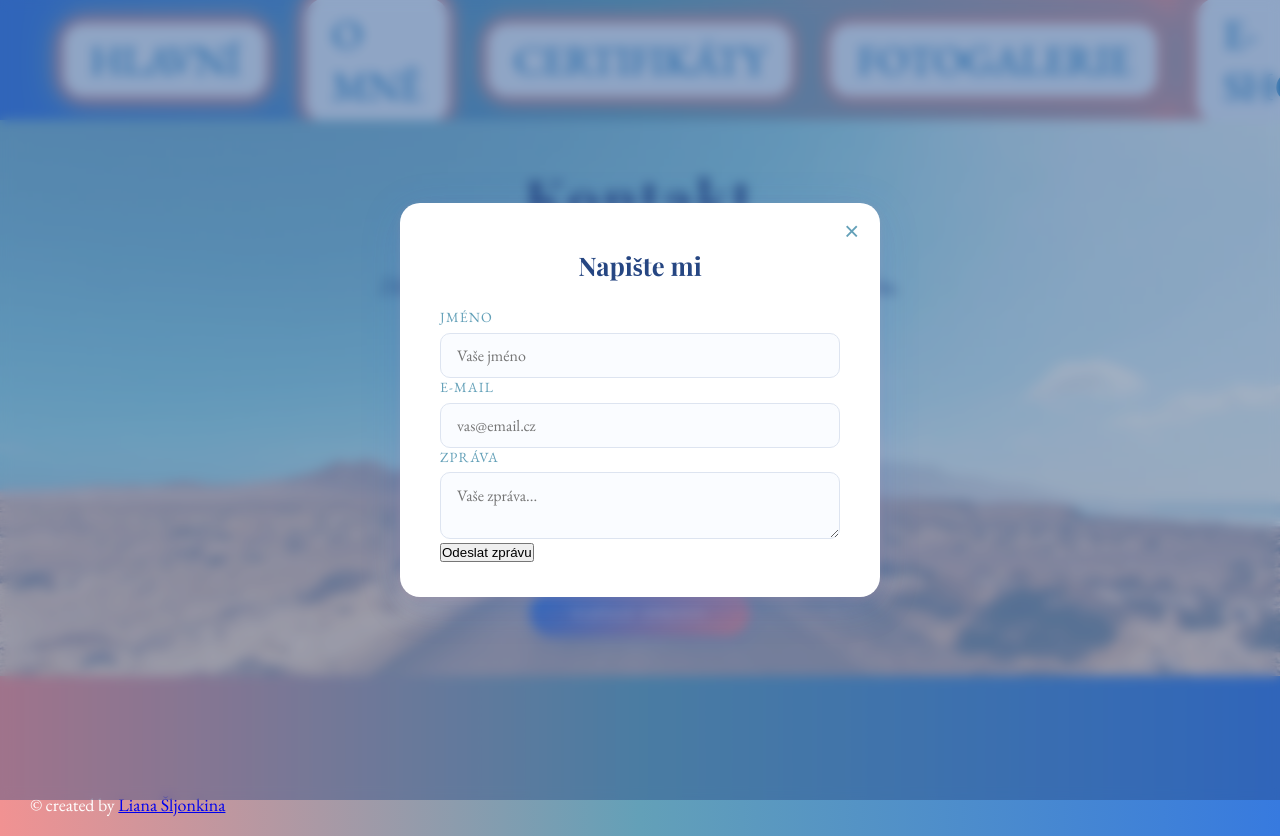
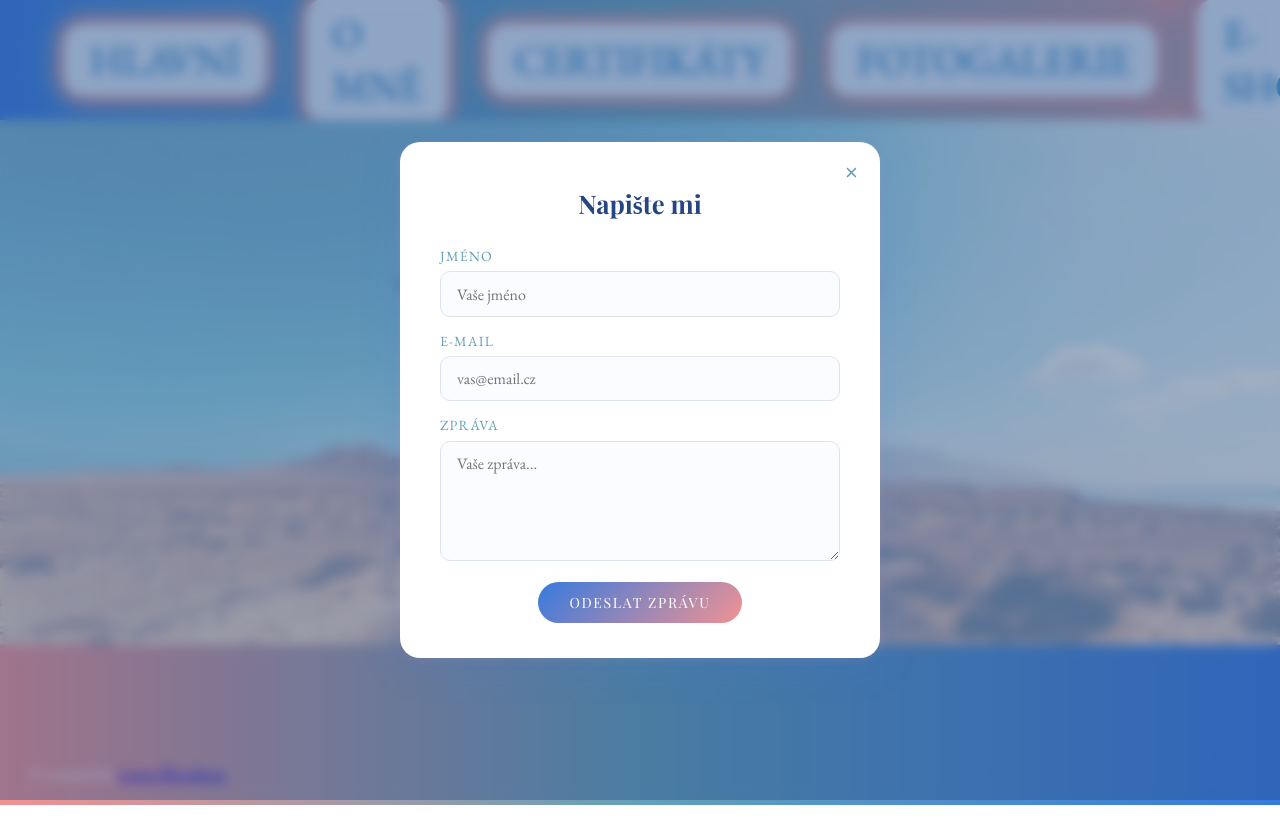
Before and after one commit to LianaSl/HTML_ZP, a plain HTML site: page index5.html in a window 1280 px wide. Both pictures are taken after a click on the button "NAPSAT ZPRÁVU". Shown: the top 836 px of the page. After the commit the page ends 805 px from the top, so only its background shows below. Drawn offline with nearby package versions, Linux system fonts and the light colour scheme; a web font is replaced by a local one.

Commit message:
update style

```diff
--- a/style.css
+++ b/style.css
@@ -2,6 +2,12 @@
     margin: 0;
     padding: 0;
     box-sizing: border-box;
+}
+body,
+button,
+input,
+textarea {
+    font-family: 'EB Garamond', serif;
 }
 
 body {
@@ -321,3 +327,24 @@ main { flex: 1; }
     .contact-title { font-size: 2.2rem; }
     .contact-text { font-size: 1.15rem; }
 }
+body p,
+.contact-text,
+.about-hero p,
+.card p {
+    font-family: 'EB Garamond', serif;
+    font-size: 1.35rem;
+    font-style: normal;
+    line-height: 1.7;
+    color: rgb(30, 80, 140);
+}
+
+.parent p {
+    font-size: 2rem;
+    line-height: 1.6;
+}
+
+@media (max-width: 768px) {
+    .parent p {
+        font-size: 1.3rem;
+    }
+}
--- a/style1.css
+++ b/style1.css
@@ -2,6 +2,12 @@
     margin: 0;
     padding: 0;
     box-sizing: border-box;
+}
+body,
+button,
+input,
+textarea {
+    font-family: 'EB Garamond', serif;
 }
 
 body {
@@ -247,3 +253,13 @@ a.tatar-link:hover { color: rgb(200, 80, 120); border-color: rgb(200, 80, 120);
     .card.wide { flex-direction: column; }
     .card.wide img { width: 100%; height: 220px; }
 }
+body p,
+.contact-text,
+.about-hero p,
+.card p {
+    font-family: 'EB Garamond', serif;
+    font-size: 1.35rem;
+    font-style: normal;
+    line-height: 1.7;
+    color: rgb(30, 80, 140);
+}
--- a/style2.css
+++ b/style2.css
@@ -2,6 +2,13 @@
     margin: 0;
     padding: 0;
     box-sizing: border-box;
+}
+
+body,
+button,
+input,
+textarea {
+    font-family: 'EB Garamond', serif;
 }
 
 body {
@@ -208,3 +215,14 @@ body {
 @media (max-width: 768px) {
     .main-content { padding: 30px 20px; }
 }
+
+body p,
+.contact-text,
+.about-hero p,
+.card p {
+    font-family: 'EB Garamond', serif;
+    font-size: 1.35rem;
+    font-style: normal;
+    line-height: 1.7;
+    color: rgb(30, 80, 140);
+}
--- a/style3.css
+++ b/style3.css
@@ -2,6 +2,12 @@
     margin: 0;
     padding: 0;
     box-sizing: border-box;
+}
+body,
+button,
+input,
+textarea {
+    font-family: 'EB Garamond', serif;
 }
 
 body {
@@ -159,3 +165,14 @@ body {
     .gallery-section { padding: 30px 20px; }
     .gallery-grid { grid-template-columns: 1fr; gap: 20px; }
 }
+
+body p,
+.contact-text,
+.about-hero p,
+.card p {
+    font-family: 'EB Garamond', serif;
+    font-size: 1.35rem;
+    font-style: normal;
+    line-height: 1.7;
+    color: rgb(30, 80, 140);
+}
--- a/style4.css
+++ b/style4.css
@@ -2,6 +2,13 @@
     margin: 0;
     padding: 0;
     box-sizing: border-box;
+}
+
+body,
+button,
+input,
+textarea {
+    font-family: 'EB Garamond', serif;
 }
 
 html, body {
@@ -166,3 +173,14 @@ main {
     .main-photo { max-width: 100%; height: auto; width: 250px; margin-left: 0; }
     .shop-btn { font-size: 22px; padding: 10px 20px; margin: 0; }
 }
+
+body p,
+.contact-text,
+.about-hero p,
+.card p {
+    font-family: 'EB Garamond', serif;
+    font-size: 1.35rem;
+    font-style: normal;
+    line-height: 1.7;
+    color: rgb(30, 80, 140);
+}
--- a/style5.css
+++ b/style5.css
@@ -2,6 +2,13 @@
     margin: 0;
     padding: 0;
     box-sizing: border-box;
+}
+
+body,
+button,
+input,
+textarea {
+    font-family: 'EB Garamond', serif;
 }
 
 body {
@@ -265,5 +272,54 @@ body {
     font-size: 1rem;
     color: rgb(38, 70, 130);
     background: #fafcff;
-     transition: border-color 0.2s, box-shadow 0.2s;
+    transition: border-color 0.2s, box-shadow 0.2s;
 }
+
+/* ===== formulář: pole, tlačítko, zpráva o úspěchu ===== */
+
+.field-wrap { margin-bottom: 15px; }
+
+.modal input:focus,
+.modal textarea:focus {
+    outline: none;
+    border-color: rgb(241, 146, 146);
+    box-shadow: 0 0 8px rgba(241, 146, 146, 0.5);
+}
+
+.modal textarea {
+    min-height: 120px;
+    resize: vertical;
+}
+
+.btn-send {
+    display: flex;
+    margin: 16px auto 0;
+    padding: 0.7rem 2rem;
+    border: none;
+    border-radius: 50px;
+    background: linear-gradient(135deg, rgb(55, 122, 223) 0%, rgb(241, 146, 146) 100%);
+    color: #fff;
+    font-family: 'Playfair Display', serif;
+    font-size: 0.88rem;
+    letter-spacing: 0.12em;
+    text-transform: uppercase;
+    cursor: pointer;
+}
+
+.success-msg {
+    text-align: center;
+    font-family: 'EB Garamond', serif;
+    font-size: 1.4rem;
+    color: rgb(38, 70, 130);
+}
+
+body p,
+.contact-text,
+.about-hero p,
+.card p {
+    font-family: 'EB Garamond', serif;
+    font-size: 1.35rem;
+    font-style: normal;
+    line-height: 1.7;
+    color: rgb(30, 80, 140);
+}
```
